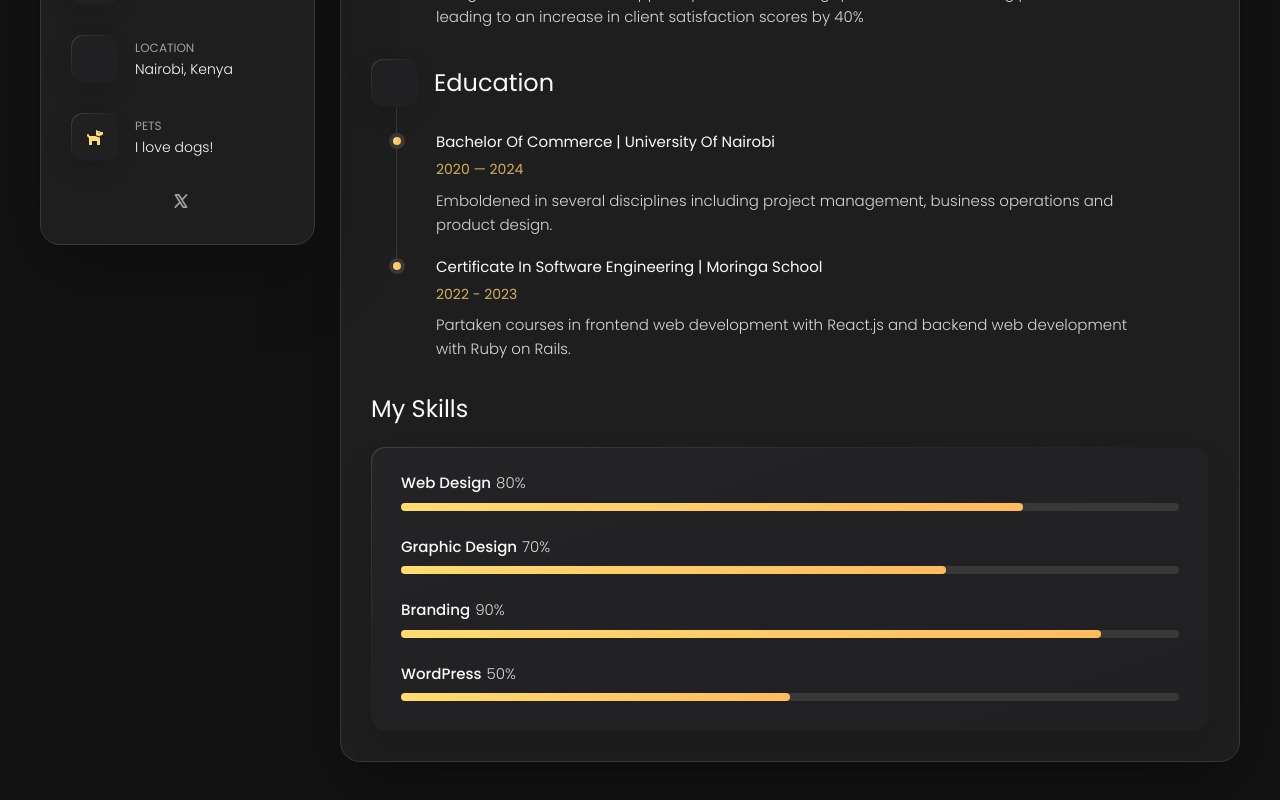
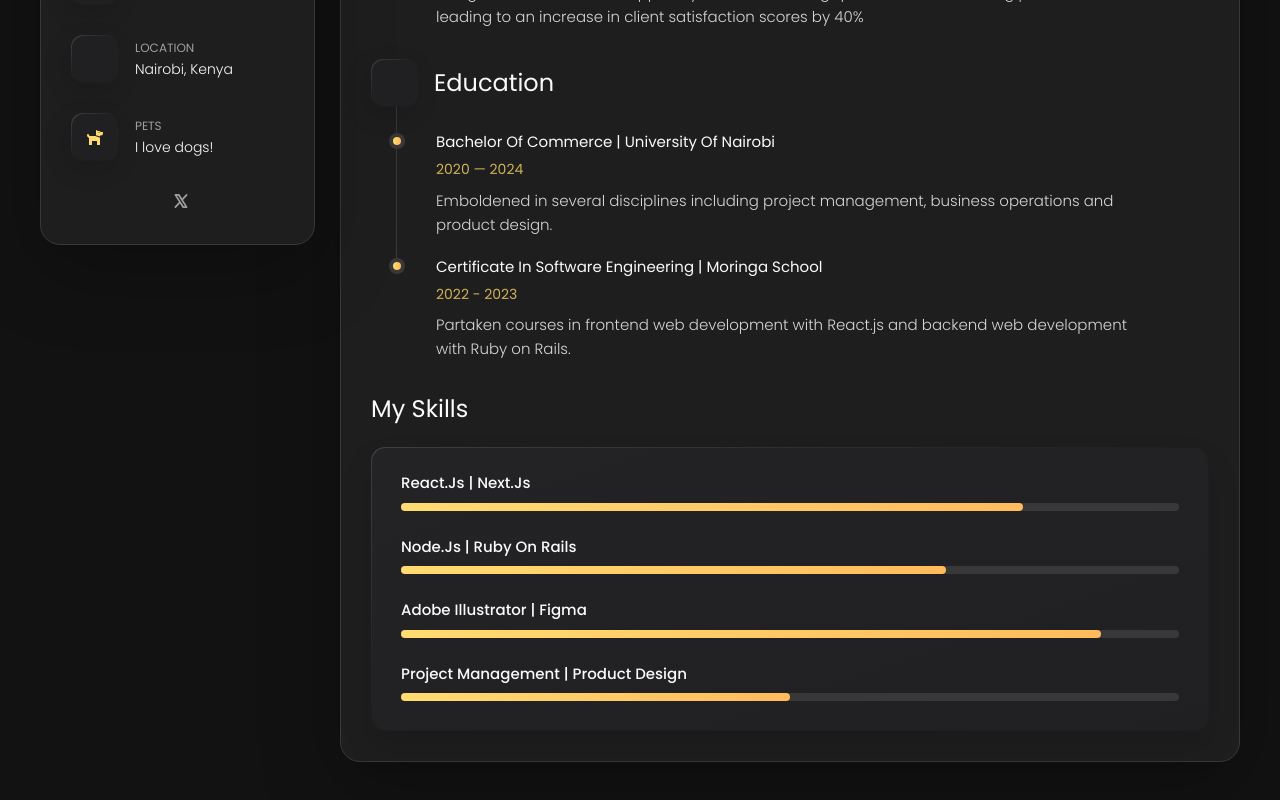
Before and after one commit to spectr-e/portfolio, a Next.js app: page /resume in a window 1280 px wide. Shown: the part 564-1364 px from the top of the page. Built offline with nearby package versions, Linux system fonts and the light colour scheme.

Commit message:
fix(Skills): Add my skills

```diff
--- a/app/resume/page.jsx
+++ b/app/resume/page.jsx
@@ -1,4 +1,4 @@
-import { Education, Experiences } from '@/components'
+import { Education, Experiences, Skills } from '@/components'
 
 const ResumePage = () => {
   return (
@@ -14,67 +14,7 @@ const ResumePage = () => {
       <Education />
 
       {/* skills */}
-      <section className='skill'>
-        <h3 className='h3 skills-title'>My skills</h3>
-
-        <ul className='skills-list content-card'>
-          <li className='skills-item'>
-            <div className='title-wrapper'>
-              <h5 className='h5'>Web design</h5>
-              <data value='80'>80%</data>
-            </div>
-
-            <div className='skill-progress-bg'>
-              <div
-                className='skill-progress-fill'
-                style={{ width: '80%' }}
-              ></div>
-            </div>
-          </li>
-
-          <li className='skills-item'>
-            <div className='title-wrapper'>
-              <h5 className='h5'>Graphic design</h5>
-              <data value='70'>70%</data>
-            </div>
-
-            <div className='skill-progress-bg'>
-              <div
-                className='skill-progress-fill'
-                style={{ width: '70%' }}
-              ></div>
-            </div>
-          </li>
-
-          <li className='skills-item'>
-            <div className='title-wrapper'>
-              <h5 className='h5'>Branding</h5>
-              <data value='90'>90%</data>
-            </div>
-
-            <div className='skill-progress-bg'>
-              <div
-                className='skill-progress-fill'
-                style={{ width: '90%' }}
-              ></div>
-            </div>
-          </li>
-
-          <li className='skills-item'>
-            <div className='title-wrapper'>
-              <h5 className='h5'>WordPress</h5>
-              <data value='50'>50%</data>
-            </div>
-
-            <div className='skill-progress-bg'>
-              <div
-                className='skill-progress-fill'
-                style={{ width: '50%' }}
-              ></div>
-            </div>
-          </li>
-        </ul>
-      </section>
+      <Skills />
     </article>
   )
 }
--- a/components/Skills.jsx
+++ b/components/Skills.jsx
@@ -1,5 +1,55 @@
 const Skills = () => {
-  return <div></div>
+  return (
+    <section className='skill'>
+      <h3 className='h3 skills-title'>My skills</h3>
+
+      <ul className='skills-list content-card'>
+        <li className='skills-item'>
+          <div className='title-wrapper'>
+            <h5 className='h5'>React.js | Next.js</h5>
+            <data value='80'></data>
+          </div>
+
+          <div className='skill-progress-bg'>
+            <div className='skill-progress-fill' style={{ width: '80%' }}></div>
+          </div>
+        </li>
+
+        <li className='skills-item'>
+          <div className='title-wrapper'>
+            <h5 className='h5'>Node.js | Ruby on Rails</h5>
+            <data value='70'></data>
+          </div>
+
+          <div className='skill-progress-bg'>
+            <div className='skill-progress-fill' style={{ width: '70%' }}></div>
+          </div>
+        </li>
+
+        <li className='skills-item'>
+          <div className='title-wrapper'>
+            <h5 className='h5'>Adobe Illustrator | Figma</h5>
+            <data value='90'></data>
+          </div>
+
+          <div className='skill-progress-bg'>
+            <div className='skill-progress-fill' style={{ width: '90%' }}></div>
+          </div>
+        </li>
+
+        <li className='skills-item'>
+          <div className='title-wrapper'>
+            <h5 className='h5'>Project Management | Product Design</h5>
+            <data value='50'></data>
+          </div>
+
+          <div className='skill-progress-bg'>
+            <div className='skill-progress-fill' style={{ width: '50%' }}></div>
+          </div>
+        </li>
+      </ul>
+    </section>
+  )
 }
 
 export default Skills
```
